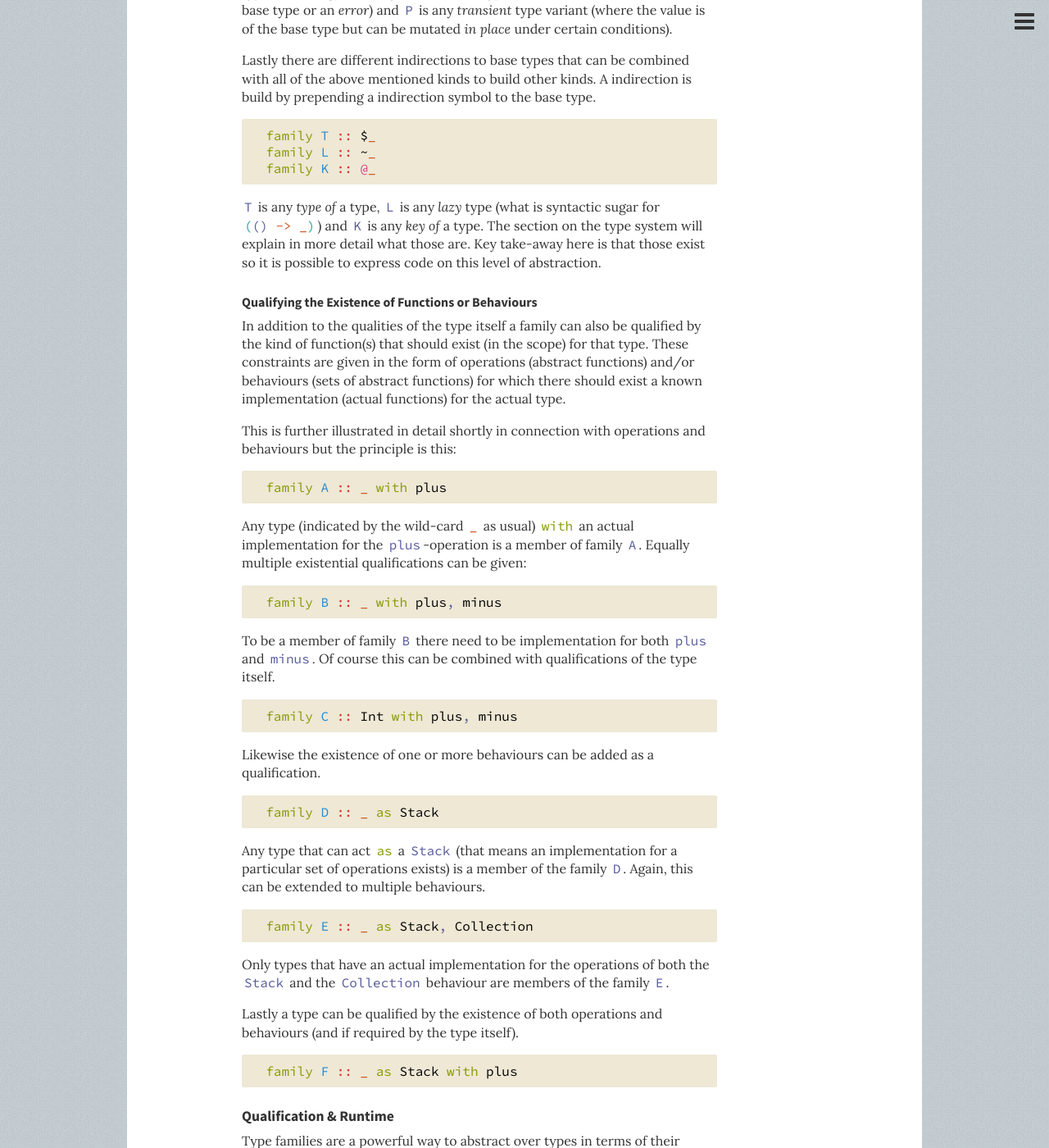
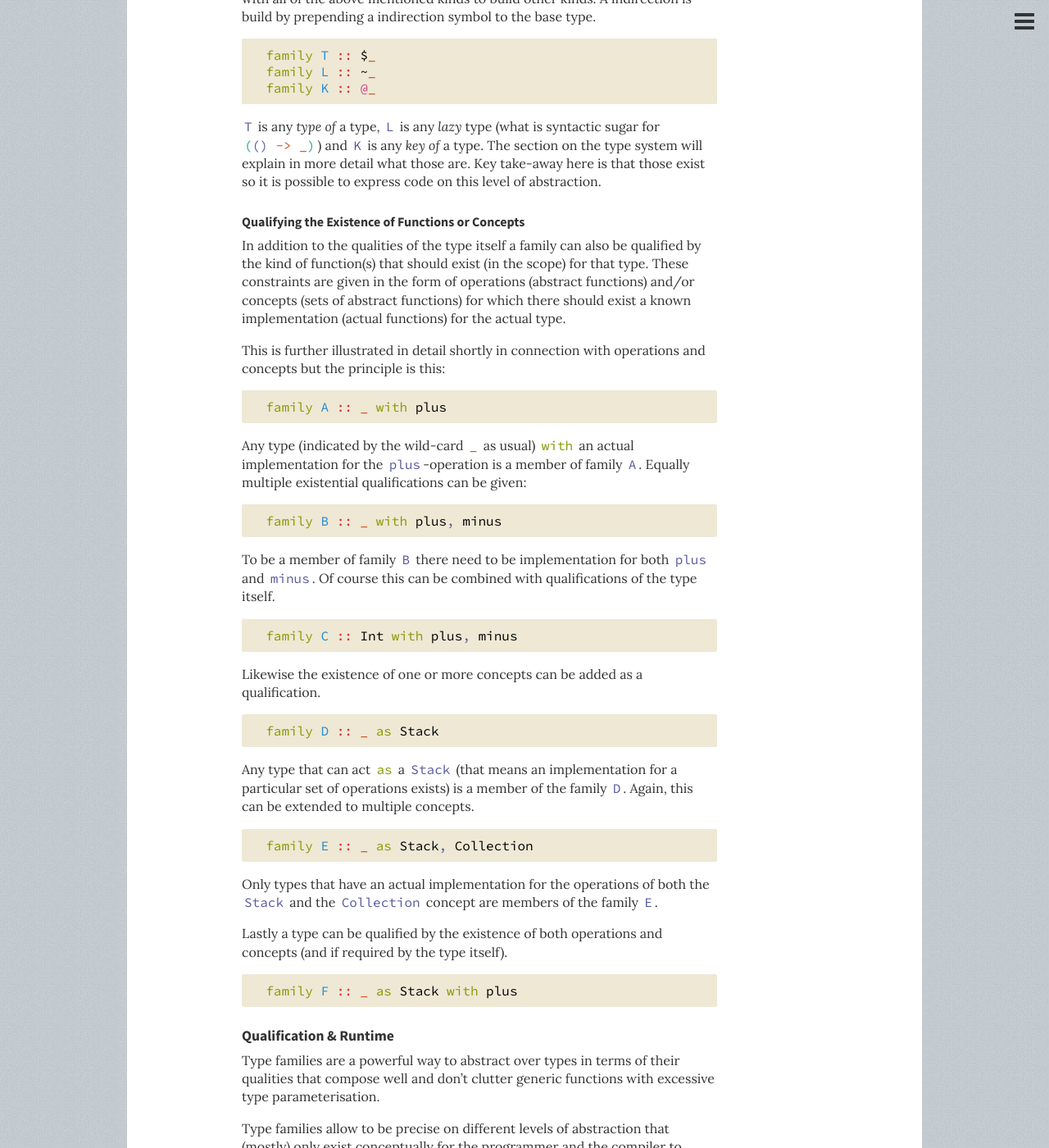
Before and after one commit to bruno-lang/bruno-lang.github.io, a Jekyll site: the page built from in-a-nutshell/index.md, in a window 1280 px wide and 1400 px high, scrolled down 18224 px. Shown: the whole window at 82% size. Built offline with Jekyll 4.4.1, drawn with Linux system fonts in a browser that asks for light colours; nearby versions of some CDN libraries; some of the changed text lies outside the part shown.

Commit message:
rename behaviour -> concept

```diff
--- a/_layouts/default.html
+++ b/_layouts/default.html
@@ -26,7 +26,7 @@
    return html
 	.replace(/([a-z]+\s+)([-a-zA-Z0-9]+[!?]?)(\s*(\[[^\]]+\]\s*)?::)/g, "$1<def>$2</def>$3")
 	.replace(/([a-z]+\s+)([-a-zA-Z0-9]+)(\s*\<def\>[A-Z][0-9]?\<\/def\>\s*(\[[^\]]+\]\s*)?::)/g, "$1<def>$2</def>$3")
-	.replace(/(^|\s)(unit|dimension|data|fn|op|protocol|notation|where|ratio|family|system|machine|behaviour|val|proc|when|process|keyword|as|with)(\s|$)/g, '$1<kw>$2</kw>$3')
+	.replace(/(^|\s)(unit|dimension|data|fn|op|protocol|notation|where|ratio|family|system|machine|concept|val|proc|when|process|keyword|as|with)(\s|$)/g, '$1<kw>$2</kw>$3')
 
 	.replace(/(`[^\s,]+)/g, "<atom>$1</atom>")
 	.replace(/(@[^\s,A-Z][^\s,]*)/g, "<key>$1</key>")
@@ -47,7 +47,7 @@
 	.replace(/"([^"]*)"/g, '<lit><ind>\"</ind>$1<ind>\"</ind></lit>')
 	.replace(/(#[xdob]?)([A-F0-9]+)/g, "<lit><ind>$1</ind>$2</lit>")
 	.replace(/'(.[^,;*?#"=><&\\\|\s\.\)\}\]]*)/g, "<lit><ind>'</ind>$1</lit>")
-	.replace(/(^|[\s\(\[\{,;:])([-+]?[0-9]+(?:[\.,][0-9]+)*(?:[-+]?[0-9]+(?:[\.,][0-9]+)*|[^,;*?#"=><&\\\|\s\.\)\}\]])*)/g, "$1<lit>$2</lit>")
+	.replace(/(^|[\s\(\[\{,;:\.>])([-+]?[0-9]+(?:[\.,][0-9]+)*(?:[-+]?[0-9]+(?:[\.,][0-9]+)*|[^,;*?#"=><&\\\|\s\.\)\}\]])*)/g, "$1<lit>$2</lit>")
 	.replace(/([0-9.e+-]+)([a-zA-Z]+)<\/lit>/g, "$1<uom>$2</uom></lit>")
 
 	.replace(/(::)/g, "<as>$1</as>")
--- a/assets/css/docs.css
+++ b/assets/css/docs.css
@@ -135,7 +135,8 @@
 content h1 { text-align: center; font-size: 2.4em; font-weight: normal; counter-reset: h2 -1; color: black; font-style: italic; }
 content h1 em { font-style: normal; font-weight: bold; font-size: 2.3em; text-transform: lowercase; font-family: Lora; display: block; }
 content h2 { font-size: 0.9cm; font-family: "Source Sans Pro"; color: black; text-transform: uppercase; margin-top: 6cm; }
-content h3 { font-size: 1.4em; margin-top: 2em; }
+content h3 { font-size: 1.4em; margin-top: 2em; font-family: "Source Sans Pro"; color: black; text-transform: uppercase; margin-bottom: 0.3em; }
+content h3 em { font-family: Lora; font-weight: normal; text-transform: none; }
 content h4 { font-size: 1.1em; }
 content h5 { font-size: 1em; margin-bottom: 0; }
 content h4 em, content h3 em, content h2 em { font-size: 80%; font-weight: 300; font-style: italic; }
@@ -197,7 +198,7 @@
 	code lit { color: #268bd2; }
 	code lit ind { color: #565A9D; }
 	code lit uom {color: #839496; }
-	code op { color: #cb4b16; }
+	code op, code op lit { color: #cb4b16; }
 	code uop { color: #b58900; }
 	code def { color: #268bd2; }
 	code as { color: #dc322f; }
--- a/in-a-nutshell/index.md
+++ b/in-a-nutshell/index.md
@@ -188,7 +188,7 @@
 
 #### Collections
 Two collection types are supported with special syntax although conceptually
-they aren't specific data types but abstract data [behaviours](#behaviours).
+they aren't specific data types but abstract data [concepts](#concepts).
 In contrast to the fix length of arrays collection are of a variable length
 (the length is not reflected on type level).
 
@@ -780,15 +780,15 @@
 explain in more detail what those are. Key take-away here is that those exist
 so it is possible to express code on this level of abstraction.
 
-##### Qualifying the Existence of Functions or Behaviours
+##### Qualifying the Existence of Functions or Concepts
 In addition to the qualities of the type itself a family can also be qualified
 by the kind of function(s) that should exist (in the scope) for that type.
 These constraints are given in the form of operations (abstract functions)
-and/or behaviours (sets of abstract functions) for which there should exist
+and/or concepts (sets of abstract functions) for which there should exist
 a known implementation (actual functions) for the actual type.
 
 This is further illustrated in detail shortly in connection with operations and
-behaviours but the principle is this:
+concepts but the principle is this:
 
 		family A :: _ with plus
 
@@ -804,21 +804,21 @@
 
 		family C :: Int with plus, minus
 
-Likewise the existence of one or more behaviours can be added as a qualification.
+Likewise the existence of one or more concepts can be added as a qualification.
 
 		family D :: _ as Stack
 
 Any type that can act `as` a `Stack` (that means an implementation for a
 particular set of operations exists) is a member of the family `D`. Again,
-this can be extended to multiple behaviours.
+this can be extended to multiple concepts.
 
 		family E :: _ as Stack, Collection
 
 Only types that have an actual implementation for the operations of both the
-`Stack` and the `Collection` behaviour are members of the family `E`.
+`Stack` and the `Collection` concept are members of the family `E`.
 
 Lastly a type can be qualified by the existence of both operations and
-behaviours (and if required by the type itself).
+concepts (and if required by the type itself).
 
 		family F :: _ as Stack with plus
 
@@ -900,31 +900,32 @@
 functions that takes the role of `eq` operations for `Char` values so that it is
 used as implicit argument when `index-of` is called.
 
-### Behaviours _(abstract over data)_
-Like operations give meaning to functions a `behaviour` gives meaning to a group
-of functions that have particular interaction semantics. The behaviour describes
-an abstract data type (ADT) by the set of supported operations.
-While this abstracts their behaviour the actual data types still are persistent
-data structures.
-
-Given the three operations `push`, `peek` and `pop`,
+### Concepts _(abstract over data)_
+Like operations give meaning to functions a `concept` gives meaning to a group
+of functions that have particular interaction semantics. Thus a concept
+describes an abstract data type (ADT) by the set of supported operations.
+Actual implementations will consist of persistent data structures so `concept`s
+are not used to model mutable state. Their API:s are liable to the
+principles that immutability brings about.
+
+Given the three operations `push`, `pop` and `top`,
 
 		op push :: S stack -> E e -> S
-		op peek :: S stack -> E?
 		op pop  :: S stack -> S
-
-where both the _stack_ `S` as well as its _elements_ `E` can be of any type
-(`_`),
+		op top  :: S stack -> E?
+
+where both the _stack_ `S` as well as its _elements_ `E` in principle can be
+of any (`_`) type,
 
 		family S :: _
 		family E :: _
 
-a `Stack` is declared as a `behaviour` having the three operations.
-
-		behaviour Stack E :: = { push, peek, pop }
-
-The `Stack` captures the type variable of the _elements_ `E` so that it can
-be parametrised and thereby further specialised when used.
+a `Stack` is declared as a `concept` having the three operations:
+
+		concept Stack E :: = { push, pop, top }
+
+The `Stack` captures the type variable of the stack _elements_ `E` so that it
+can be parametrised and thereby further specialised when used.
 
 With the behavioural _contract_ in place a `Stack` is used through type families.
 Assuming code in another module declares two fresh type variables
@@ -941,32 +942,32 @@
 On the basis of `S1` and `E1` functions can be declared using the `Stack`
 operations.
 
-		fn push? :: S1 stack -> E1 e -> S1 =
-			stack peek is-nothing? : stack push e
-			                       : stack
-
-The function `push?` only pushes the element `e` to the `stack` if the stack is
-empty, otherwise the stack is left unchanged. `S1` is known to have the `Stack`
-`behaviour` so `push` and `peek` can be used as if they were functions declared
+		fn init :: S1 stack -> E1 e -> S1 =
+			stack top is-nothing? : stack push e
+			                      : stack
+
+The `init` function only pushes the element `e` to the `stack` if the stack is
+empty, otherwise the stack is left unchanged. `S1` is known to follow the `Stack`
+`concept` so `push` and `top` can be used as if they were functions declared
 on type `S1`.
 
-Practically any type that has matching functions can get the behaviour of a
+Practically any type that has matching functions can implement the concept of a
 `Stack`. This is thou (as always) declared explicitly for a particular context:
 
 		(`auto Stack {
 			array-push => push,
-			array-peek => peek,
+			array-top  => top,
 			array-pop  => pop })
 
 The `` `auto`` -matic specialisation to `Stack` is declared by mapping the
 actual function (here `array-*`) to the matching operation from the `Stack`
-behaviour.
+concept.
 
 The actual types that can be specialised to a `Stack` depend on the type(s)
 stated in the mapped functions. If multiple functions of same name are in the
 name-space the function is qualified with the containing module or library name.
 
-A behaviour's implementation consists of usual functions.
+A concept's implementation consists of usual functions.
 Here `push` is implemented on basis of an array:
 
 		family E :: _
@@ -1050,11 +1051,11 @@
 ### Channels _(Message Passing)_
 A channel is a typed queue of fix or variable length. Each channel transports
 values of a particular simple or composite data type. Implementation-wise a
-channel is a behaviour that can be implemented in various ways.
+channel is a concept that can be implemented in various ways.
 
 		op send! [>>] :: C channel -> E element -> C
 		op receive! [<<] :: C channel -> E
-		behaviour Channel :: { send!, receive! }
+		concept Channel :: { send!, receive! }
 
 The usual way is use a (fixed length) array so that the overall system
 features reasonable [back pressure](http://en.wikipedia.org/wiki/Backpressure_routing).
@@ -1492,7 +1494,7 @@
 not as problematic as in other type systems as it is perfectly valid and safe
 to specialise a more general type to any compatible specialisation. This does
 not contradict type safety. In the same way functions are specialised to
-operations or data types to behaviours a type can be specialised to another
+operations or data types to concepts a type can be specialised to another
 one using the specialisation operator `+>` or a library `` `auto` `` declaration.
 
 		(`auto A B)
@@ -1771,7 +1773,7 @@
 of a <i>Tuple</i> with fields.
 Similar an operation `op` is a named virtual function described by a
 <i>Function</i> type.
-A `behaviour` is a set of operation types <i>T<sub>f<sub>i</sub></sub></i> referenced by name.
+A `concept` is a set of operation types <i>T<sub>f<sub>i</sub></sub></i> referenced by name.
 
 All but the first group build complex type variants that are structurally typed.
 That means as long as the nominal typed parts in two similar, independently
@@ -1784,7 +1786,7 @@
 | `data` <i>X</i>       | <i>T<sub>g</sub></i> | `data` <i>X</i> `::` <i>T<sub>g</sub></i> |
 | `data` <i>X</i>       | <i>&lt;Tuple&gt;</i>         | `data` <i>X</i> `::` <i>&lt;Tuple&gt;</i> |
 | `op` <i>x</i>         | <i>&lt;Function&gt;</i>      | `op` <i>x</i> `::` <i>&lt;Function&gt;</i> |
-| `behaviour` <i>X</i>  | <i>T<sub>f<sub>0</sub></sub></i>&#8230;<i>T<sub>f<sub>n</sub></sub></i> | `behaviour` <i>X</i> `::` `=` `{` <i>T</i> (`,` <i>T</i>)* `}` |
+| `concept` <i>X</i>  | <i>T<sub>f<sub>0</sub></sub></i>&#8230;<i>T<sub>f<sub>n</sub></sub></i> | `concept` <i>X</i> `::` `=` `{` <i>T</i> (`,` <i>T</i>)* `}` |
 | `process` <i>X</i>    |                      | `process` <i>X</i> |
 |-----------------------|----------------------|--------------------------|
 | Tuple                 | &#8853;<i>T<sub>0</sub></i>&#8230;&#8853;<i>T<sub>n</sub></i> | `(` [ <i>T</i>(`,`<i>T</i>) ] `)` |
```
Also changed, not shown: other parts of in-a-nutshell/index.md (+5 -4 lines).
